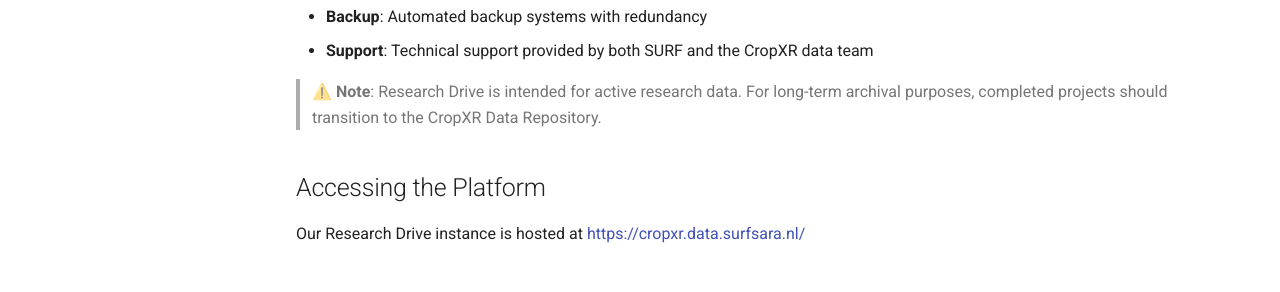
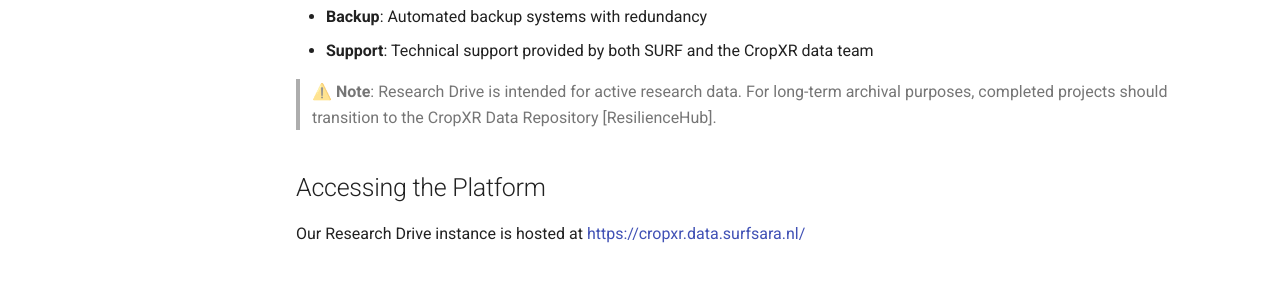
Before and after one commit to CropXR/documentation, an MkDocs documentation site: the page built from docs/research-drive/index.md, in a window 1280 px wide and 1362 px high. Shown: the part 863-1155 px from the top of the window. Built offline with MkDocs 1.6.1 and Material for MkDocs 9.7.7, drawn with Linux system fonts in a browser that asks for light colours.

Commit message:
Updated research drive info

```diff
--- a/docs/research-drive/index.md
+++ b/docs/research-drive/index.md
@@ -21,7 +21,7 @@
 - **Backup**: Automated backup systems with redundancy
 - **Support**: Technical support provided by both SURF and the CropXR data team
 
-> ⚠️ **Note**: Research Drive is intended for active research data. For long-term archival purposes, completed projects should transition to the CropXR Data Repository.
+> ⚠️ **Note**: Research Drive is intended for active research data. For long-term archival purposes, completed projects should transition to the CropXR Data Repository [ResilienceHub].
 
 ## Accessing the Platform
 Our Research Drive instance is hosted at [https://cropxr.data.surfsara.nl/](https://cropxr.data.surfsara.nl/)
```
Also changed, not shown: docs/research-drive/Uploading-data.md (+1 -0 lines), docs/research-drive/How-to-get-access.md (line endings or trailing spaces).
